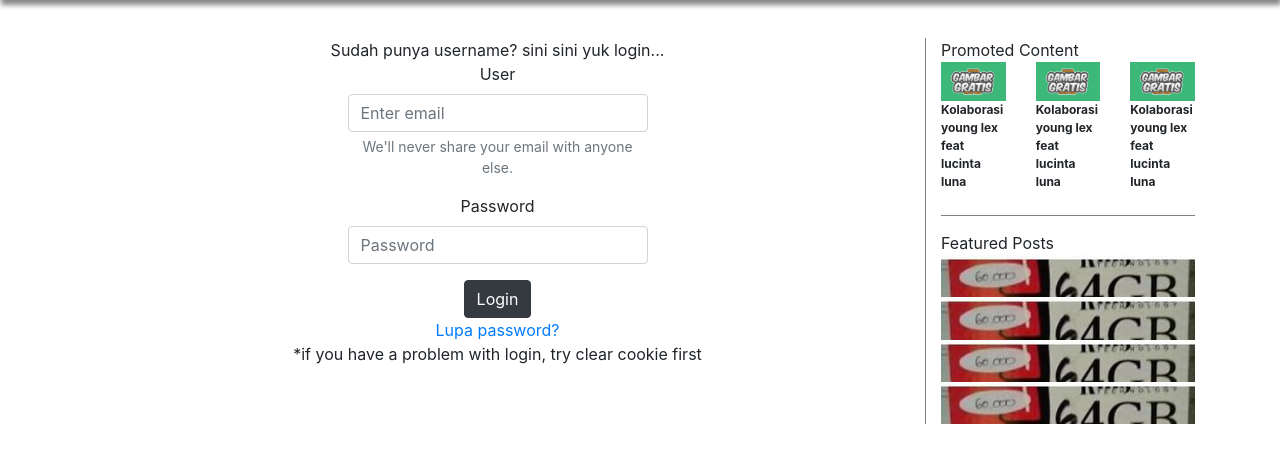
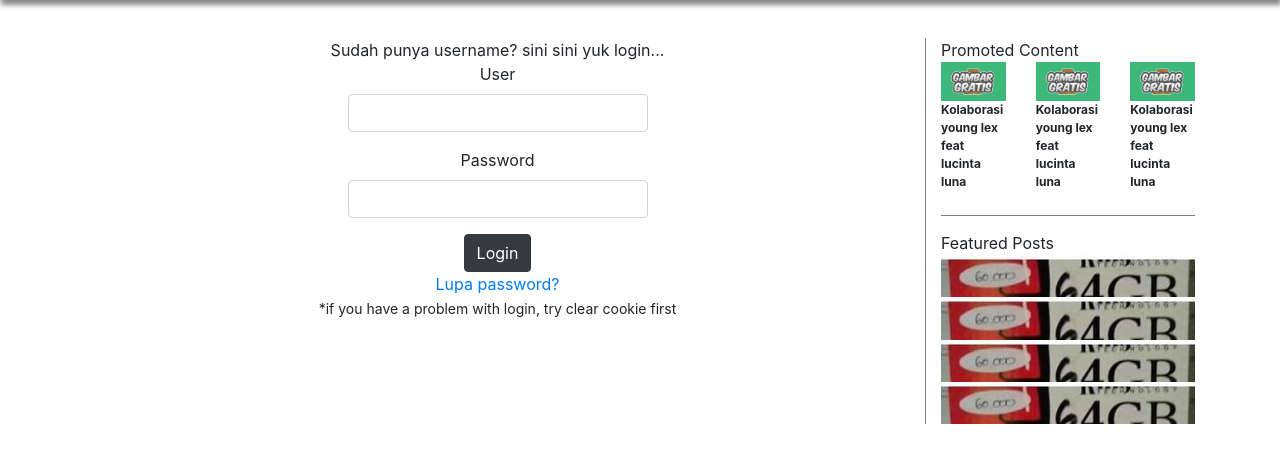
Before and after one commit to alifudinfm/tubesWebpro, a CodeIgniter app: page /tubesWebpro/index.php/welcome/login in a window 1280 px wide. Shown: the part 42-505 px from the top of the page. Run offline with CodeIgniter, Linux system fonts and the light colour scheme; some libraries are stand-ins or nearby versions.

Commit message:
revisi login.php

```diff
--- a/application/views/loginFix.php
+++ b/application/views/loginFix.php
@@ -18,21 +18,20 @@
 		<div  style="width : 300px">
   		<div class="form-group">
  		<label for="exampleInputEmail1">User</label>
-    	<input type="email" class="form-control" id="exampleInputEmail1" aria-describedby="emailHelp" placeholder="Enter email">
-    	<small id="emailHelp" class="form-text text-muted">We'll never share your email with anyone else.</small>
+    	<input type="email" class="form-control" id="exampleInputEmail1" aria-describedby="emailHelp" >
   	</div>
   	<div class="form-group">
     	<label for="pwd">Password</label>
-    	<input type="password" class="form-control" id="exampleInputPassword1" placeholder="Password">
+    	<input type="password" class="form-control" id="exampleInputPassword1" >
   	</div>
 	  <button type="submit" color="black" class="btn btn-dark">Login</button>
 	</div>
 	<a href="#">Lupa password?</a><br>
-	<span>*if you have a problem with login, try clear cookie first</span>
+	<small>*if you have a problem with login, try clear cookie first</small>
 	</center>
 </form>
 	</div>
-	<?php $this->load->view('_partials/sidebar.php') ?>
+	<?php $this->load->view('_partials/sidebar.php'); ?>
 </div>
 </div>
 
@@ -40,6 +39,5 @@
 
 
 </body>
-<?php $this->load->view('_partials/footer.php');
- ?>
+<?php $this->load->view('_partials/footer.php');?>
 </html>
```
